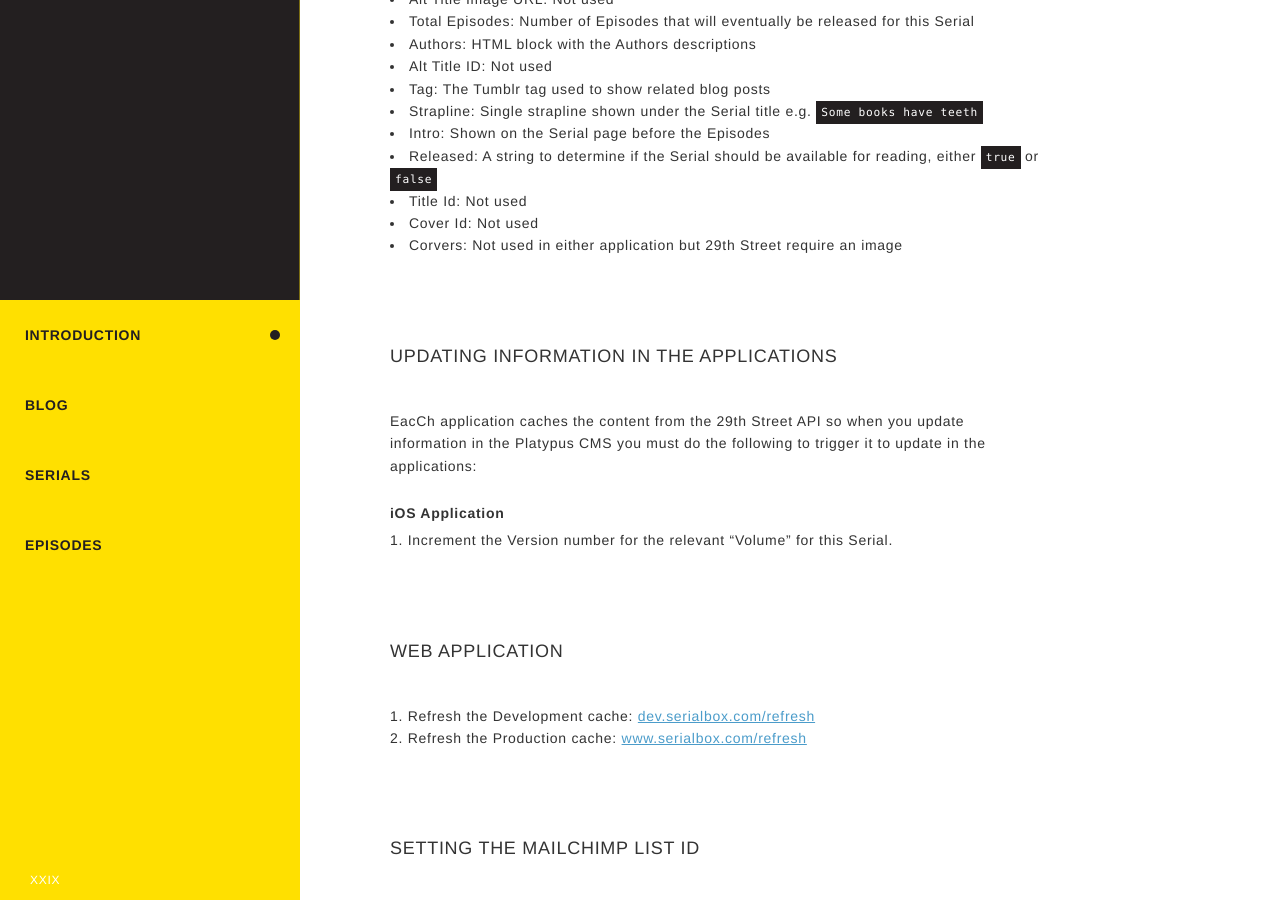
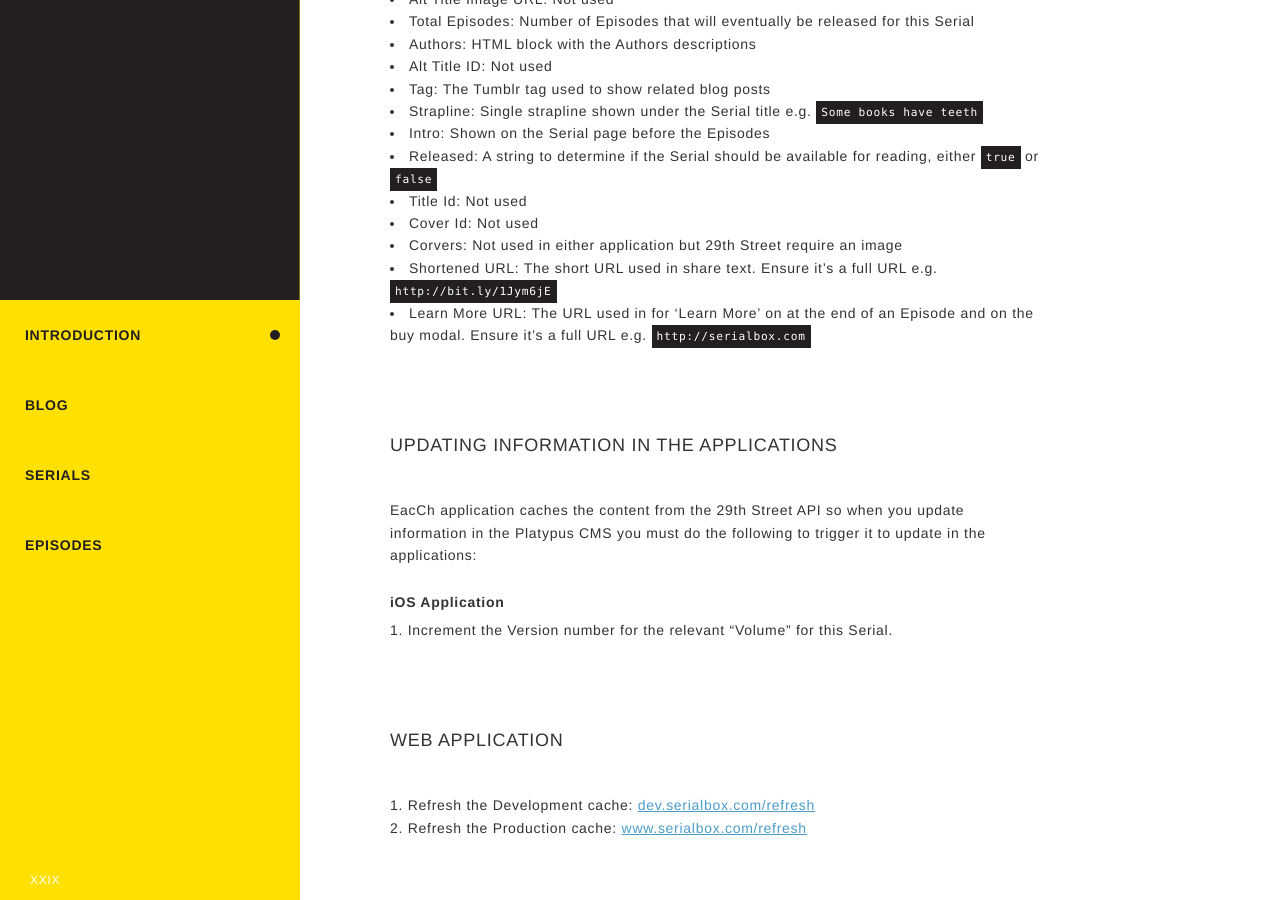
Before and after one commit to serialboxpub/serialbox-docs, a Jekyll site: the page built from index.html, in a window 1280 px wide and 900 px high, scrolled down 4002 px. Built offline with Jekyll 4.4.1, drawn with Linux system fonts in a browser that asks for light colours.

Commit message:
Add Serial URLs

```diff
--- a/_posts/2015-08-02-serials.markdown
+++ b/_posts/2015-08-02-serials.markdown
@@ -28,6 +28,8 @@ We have setup a number of custom fields that are used in the web and iOS applica
 + Title Id: Not used
 + Cover Id: Not used
 + Corvers: Not used in either application but 29th Street require an image
++ Shortened URL: The short URL used in share text. Ensure it's a full URL e.g. `http://bit.ly/1Jym6jE`
++ Learn More URL: The URL used in for 'Learn More' on at the end of an Episode and on the buy modal. Ensure it's a full URL e.g. `http://serialbox.com`
 
 ### Updating information in the applications
 
```
